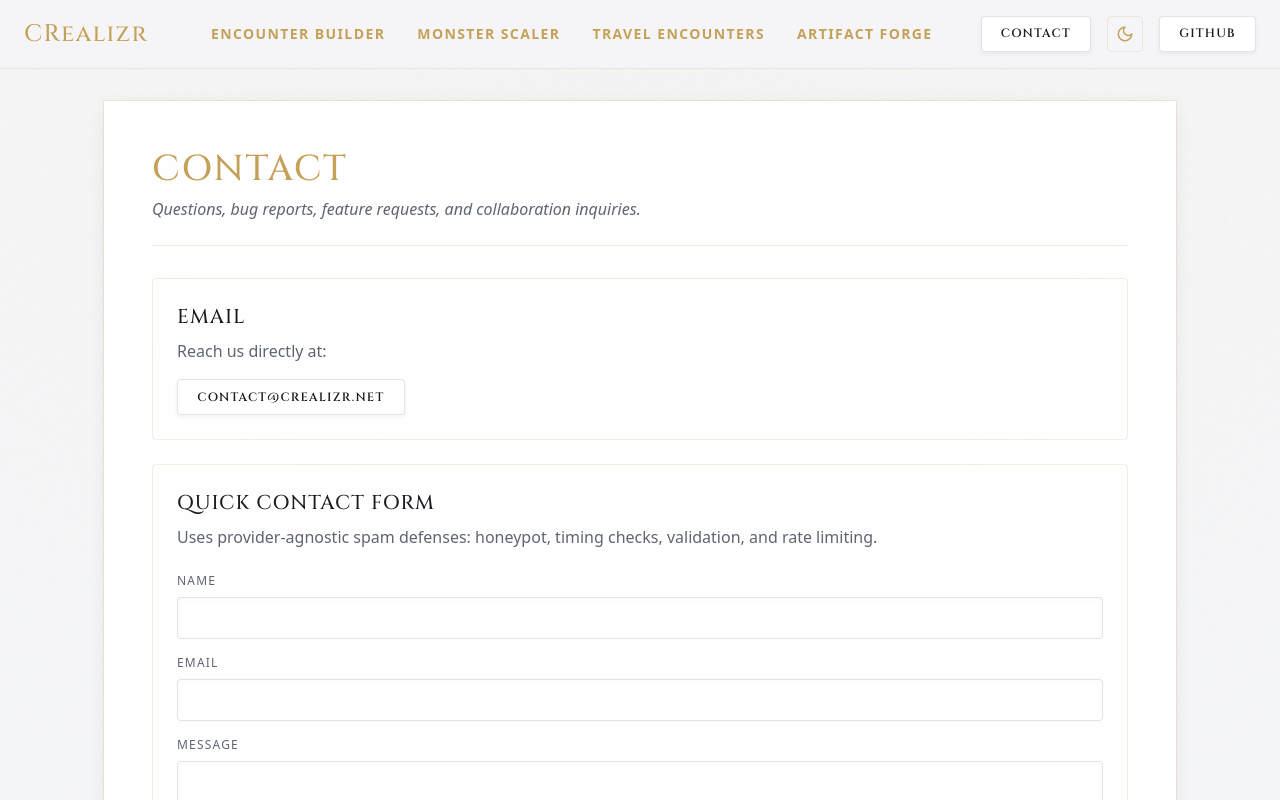
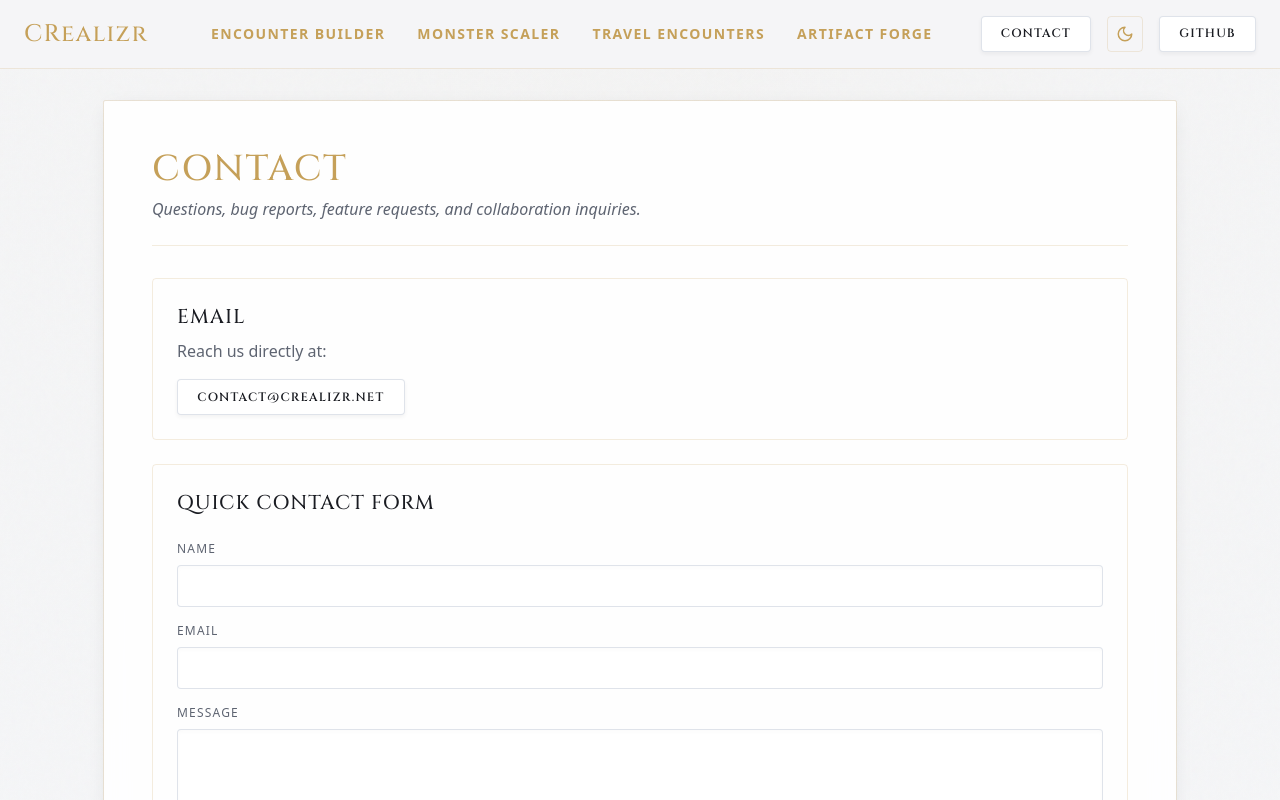
Before and after one commit to AxelHellrider/crealizr, a Next.js app: page /contact in a window 1280 px wide. Shown: the top 800 px of the page. Built offline with nearby package versions, Linux system fonts and the light colour scheme; no server answers.

Commit message:
Contact Form, direct mail CTA & env protection #2

```diff
--- a/src/app/contact/page.tsx
+++ b/src/app/contact/page.tsx
@@ -33,9 +33,6 @@ export default function ContactPage() {
 
         <div className="rounded border border-gold/20 bg-card/40 p-6">
           <h2 className="text-xl font-serif uppercase tracking-wide">Quick Contact Form</h2>
-          <p className="text-muted mt-2">
-            Uses provider-agnostic spam defenses: honeypot, timing checks, validation, and rate limiting.
-          </p>
           <ContactForm />
         </div>
       </section>
```
